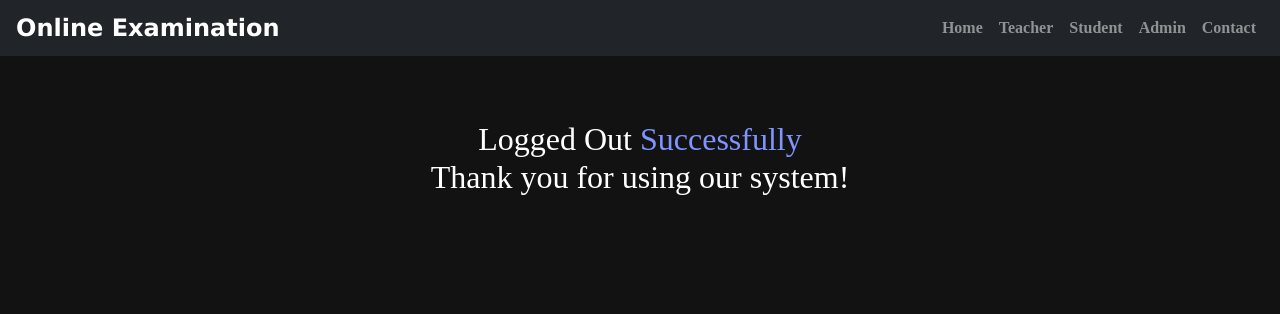
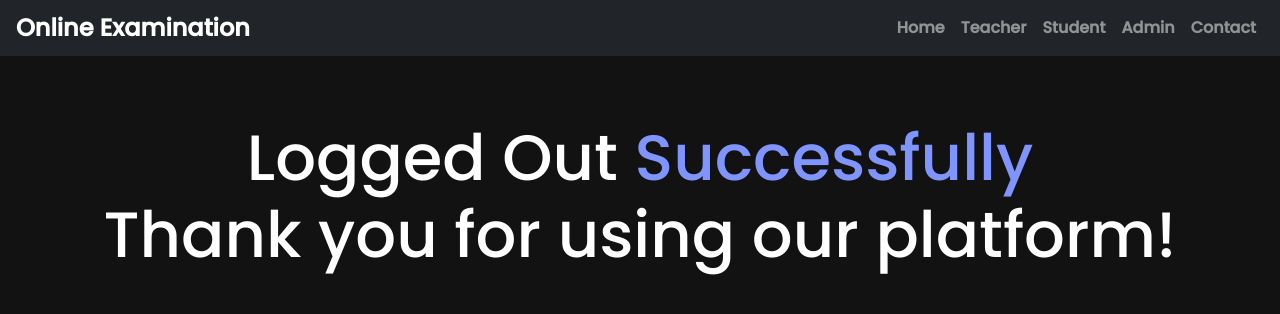
Before and after one commit to riyaz7122001/online-assessment, a Django app: page /logout in a window 1280 px wide. Shown: the top 314 px of the page. Run offline with Django 3.2, Linux system fonts and the light colour scheme; some libraries are stand-ins or nearby versions.

Commit message:
logout page changed

```diff
--- a/templates/exam/logout.html
+++ b/templates/exam/logout.html
@@ -2,11 +2,18 @@
 <!DOCTYPE html>
 <html lang="en" dir="ltr">
   <head>
+    <link rel="preconnect" href="https://fonts.googleapis.com" />
+    <link rel="preconnect" href="https://fonts.gstatic.com" crossorigin />
+    <link
+      href="https://fonts.googleapis.com/css2?family=Poppins:wght@400;500&display=swap"
+      rel="stylesheet"
+    />
     <meta charset="utf-8" />
     <title></title>
   </head>
   <style>
     .body-style {
+      font-family: "Poppins", sans-serif;
       background-color: #121212;
       color: #ffffff;
       font-weight: bolder;
@@ -16,20 +23,21 @@
     span {
       color: #8094ff;
     }
+
+    .text {
+      font-size: 4rem;
+    }
   </style>
   <body class="body-style">
     {% include "exam/navbar.html" %}
     <br /><br /><br /><br /><br />
     <!-- <img src="{% static "image/logout_img.png" %}"  style="width:800px; height:100px; padding-left:400px;"> -->
 
-    <h2 class="text-center">
+    <h2 class="text text-center">
       Logged Out <span>Successfully</span> <br />
-      Thank you for using our system!
+      Thank you for using our platform!
     </h2>
 
-    <br /><br /><br /><br /><br />
-    <br /><br /><br /><br /><br />
-    <br /><br />
     <!-- {% include "exam/footer.html" %} -->
   </body>
 </html>
--- a/templates/exam/navbar.html
+++ b/templates/exam/navbar.html
@@ -1,11 +1,22 @@
 <!DOCTYPE html>
 {% load static %}
 <html lang="en">
-
   <head>
-  <meta charset="utf-8">
-  <link rel="stylesheet" href="https://stackpath.bootstrapcdn.com/bootstrap/4.3.1/css/bootstrap.min.css">
-  <link rel="stylesheet" href="https://maxcdn.bootstrapcdn.com/font-awesome/4.7.0/css/font-awesome.min.css">
+    <meta charset="utf-8" />
+    <link
+      rel="stylesheet"
+      href="https://stackpath.bootstrapcdn.com/bootstrap/4.3.1/css/bootstrap.min.css"
+    />
+    <link
+      rel="stylesheet"
+      href="https://maxcdn.bootstrapcdn.com/font-awesome/4.7.0/css/font-awesome.min.css"
+    />
+    <link rel="preconnect" href="https://fonts.googleapis.com" />
+    <link rel="preconnect" href="https://fonts.gstatic.com" crossorigin />
+    <link
+      href="https://fonts.googleapis.com/css2?family=Poppins:wght@400;500&display=swap"
+      rel="stylesheet"
+    />
     <script src="https://ajax.googleapis.com/ajax/libs/jquery/3.3.1/jquery.min.js"></script>
     <script src="https://cdnjs.cloudflare.com/ajax/libs/popper.js/1.14.7/umd/popper.min.js"></script>
     <script src="https://stackpath.bootstrapcdn.com/bootstrap/4.3.1/js/bootstrap.min.js"></script>
@@ -13,52 +24,59 @@
     <style type="text/css">
       .bs-example {
         margin: 0px;
-
       }
       .bg-dark {
-    background-color: #212529!important;
+        background-color: #212529 !important;
       }
       .navbar-brand {
         font-size: 20px;
-      font-family: sans-serif;
-
+        font-family: "Poppins", sans-serif;
+      }
+      #navbarCollapse {
+        font-family: "Poppins", sans-serif;
       }
     </style>
   </head>
 
   <body>
-
-
-
     <div class="bs-example">
-    <nav class="navbar navbar-expand-md  navbar-dark fixed-top" style="background-color: #212529;">
-    <a style="color: #ffffff;text-decoration: none; " href="/"><font face = "verdana" size =" 5">Online Examination</font><br /></a>
-      <button type="button" class="navbar-toggler" data-toggle="collapse" data-target="#navbarCollapse">
+      <nav
+        class="navbar navbar-expand-md navbar-dark fixed-top"
+        style="background-color: #212529"
+      >
+        <a style="color: #ffffff; text-decoration: none" href="/"
+          ><font size="5">Online Examination</font><br
+        /></a>
+        <button
+          type="button"
+          class="navbar-toggler"
+          data-toggle="collapse"
+          data-target="#navbarCollapse"
+        >
           <span class="navbar-toggler-icon"></span>
         </button>
 
-      <div class="collapse navbar-collapse justify-content-between" id="navbarCollapse">
-        <div class="navbar-nav">
-
-        </div>
+        <div
+          class="collapse navbar-collapse justify-content-between"
+          id="navbarCollapse"
+        >
+          <div class="navbar-nav"></div>
 
           <div class="navbar-nav">
-          <a style="padding-left: 30px;" href="/" class="nav-item nav-link"> Home</a>
-          <a href="/teacher/teacherclick" class="nav-item nav-link">Teacher</a>
-          <a href="/student/studentclick" class="nav-item nav-link">Student</a>
+            <a style="padding-left: 30px" href="/" class="nav-item nav-link">
+              Home</a
+            >
+            <a href="/teacher/teacherclick" class="nav-item nav-link"
+              >Teacher</a
+            >
+            <a href="/student/studentclick" class="nav-item nav-link"
+              >Student</a
+            >
             <a href="/adminclick" class="nav-item nav-link">Admin</a>
             <a href="/contactus" class="nav-item nav-link">Contact</a>
-
           </div>
-
-
-
-
         </div>
       </nav>
     </div>
-
-
   </body>
-
 </html>
```
Also changed, not shown: db.sqlite3. Lines whose indentation alone changed are shown as unchanged.
